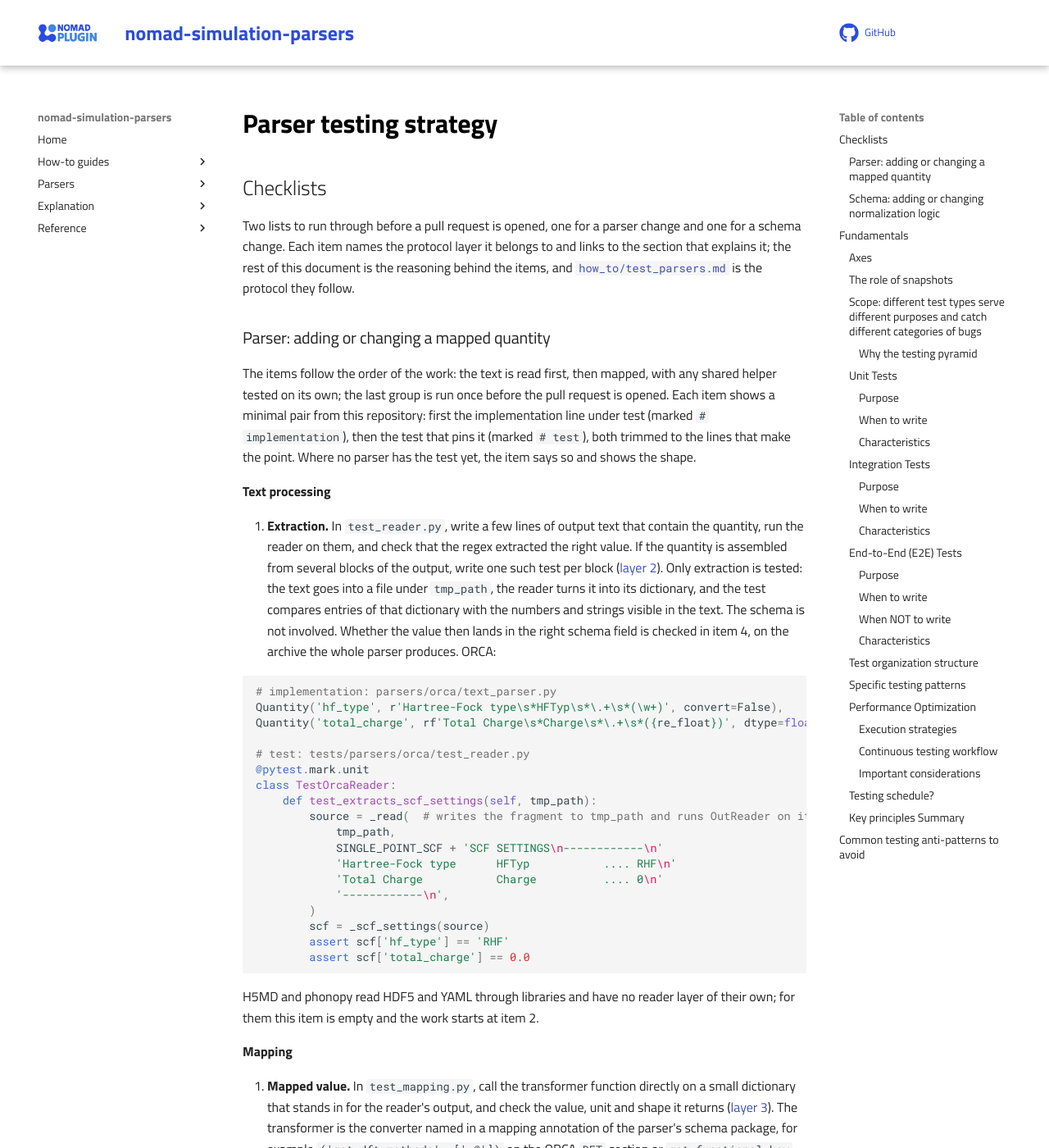
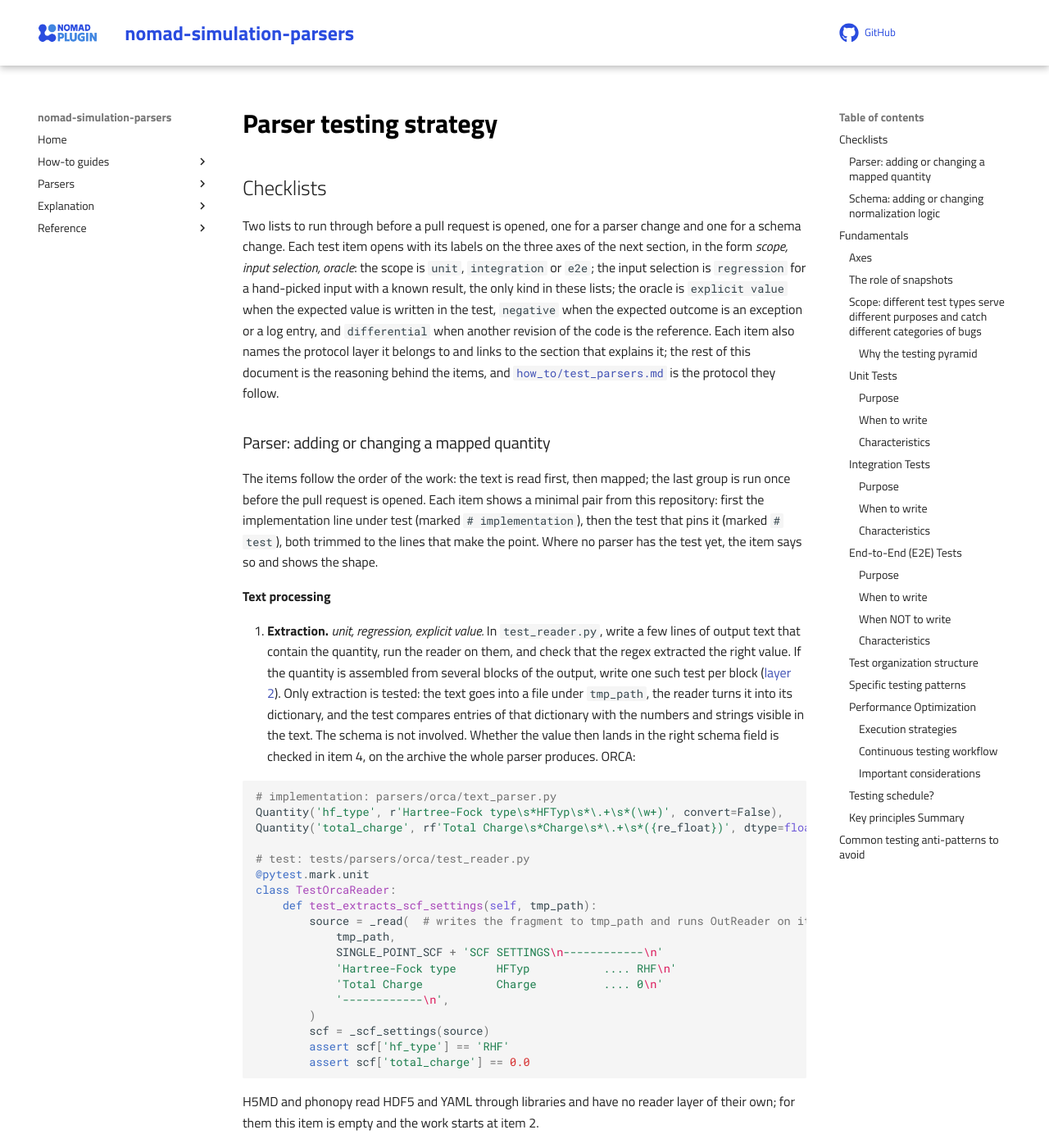
Before and after one commit to FAIRmat-NFDI/nomad-parser-plugins-simulation, an MkDocs documentation site: the page built from docs/parser_testing_strategy.md, in a window 1280 px wide and 1400 px high. Shown: the whole window at 82% size. Built offline with MkDocs 1.6.1 and Material for MkDocs 9.7.7, drawn with Linux system fonts in a browser that asks for light colours; comment, search, counter and statistics services are not loaded; some of the changed text lies outside the part shown.

Commit message:
docs: label each checklist item by scope, input selection and oracle; fold the helper item into mapping

`````diff
--- a/docs/parser_testing_strategy.md
+++ b/docs/parser_testing_strategy.md
@@ -1,14 +1,14 @@
 ## Checklists
 
-Two lists to run through before a pull request is opened, one for a parser change and one for a schema change. Each item names the protocol layer it belongs to and links to the section that explains it; the rest of this document is the reasoning behind the items, and [`how_to/test_parsers.md`](how_to/test_parsers.md) is the protocol they follow.
+Two lists to run through before a pull request is opened, one for a parser change and one for a schema change. Each test item opens with its labels on the three axes of the next section, in the form *scope, input selection, oracle*: the scope is `unit`, `integration` or `e2e`; the input selection is `regression` for a hand-picked input with a known result, the only kind in these lists; the oracle is `explicit value` when the expected value is written in the test, `negative` when the expected outcome is an exception or a log entry, and `differential` when another revision of the code is the reference. Each item also names the protocol layer it belongs to and links to the section that explains it; the rest of this document is the reasoning behind the items, and [`how_to/test_parsers.md`](how_to/test_parsers.md) is the protocol they follow.
 
 ### Parser: adding or changing a mapped quantity
 
-The items follow the order of the work: the text is read first, then mapped, with any shared helper tested on its own; the last group is run once before the pull request is opened. Each item shows a minimal pair from this repository: first the implementation line under test (marked `# implementation`), then the test that pins it (marked `# test`), both trimmed to the lines that make the point. Where no parser has the test yet, the item says so and shows the shape.
+The items follow the order of the work: the text is read first, then mapped; the last group is run once before the pull request is opened. Each item shows a minimal pair from this repository: first the implementation line under test (marked `# implementation`), then the test that pins it (marked `# test`), both trimmed to the lines that make the point. Where no parser has the test yet, the item says so and shows the shape.
 
 **Text processing**
 
-1. **Extraction.** In `test_reader.py`, write a few lines of output text that contain the quantity, run the reader on them, and check that the regex extracted the right value. If the quantity is assembled from several blocks of the output, write one such test per block ([layer 2](how_to/test_parsers.md#layer-2-source-extraction)). Only extraction is tested: the text goes into a file under `tmp_path`, the reader turns it into its dictionary, and the test compares entries of that dictionary with the numbers and strings visible in the text. The schema is not involved. Whether the value then lands in the right schema field is checked in item 4, on the archive the whole parser produces. ORCA:
+1. **Extraction.** *unit, regression, explicit value.* In `test_reader.py`, write a few lines of output text that contain the quantity, run the reader on them, and check that the regex extracted the right value. If the quantity is assembled from several blocks of the output, write one such test per block ([layer 2](how_to/test_parsers.md#layer-2-source-extraction)). Only extraction is tested: the text goes into a file under `tmp_path`, the reader turns it into its dictionary, and the test compares entries of that dictionary with the numbers and strings visible in the text. The schema is not involved. Whether the value then lands in the right schema field is checked in item 4, on the archive the whole parser produces. ORCA:
 
 ````python
 # implementation: parsers/orca/text_parser.py
@@ -35,7 +35,7 @@
 
 **Mapping**
 
-2. **Mapped value.** In `test_mapping.py`, call the transformer function directly on a small dictionary that stands in for the reader's output, and check the value, unit and shape it returns ([layer 3](how_to/test_parsers.md#layer-3-mapping-contract)). The transformer is the converter named in a mapping annotation of the parser's schema package, for example `('get_dft_methods', ['.@'])` on the ORCA `DFT` section or `get_functional_key` on the VASP `functional_key`: the mapping parser hands it the reader's dictionary for the annotated path and writes what it returns into the section. Calling it directly tests the conversion without the reader, the archive or the normalizer. Each input dictionary with its expected result is one row of a `pytest.mark.parametrize` table, with an `ids` entry naming the case ([parameterized tests](#specific-testing-patterns)). Add rows for the quantity being absent, empty, zero or `False` wherever the source can produce them, because these are the inputs that mapping code most often drops silently. VASP, a pure function with a table of cases:
+2. **Mapped value.** *unit, regression, explicit value.* In `test_mapping.py`, call the transformer function directly on a small dictionary that stands in for the reader's output, and check the value, unit and shape it returns ([layer 3](how_to/test_parsers.md#layer-3-mapping-contract)). The transformer is the converter named in a mapping annotation of the parser's schema package, for example `('get_dft_methods', ['.@'])` on the ORCA `DFT` section or `get_functional_key` on the VASP `functional_key`: the mapping parser hands it the reader's dictionary for the annotated path and writes what it returns into the section. Calling it directly tests the conversion without the reader, the archive or the normalizer. Each input dictionary with its expected result is one row of a `pytest.mark.parametrize` table, with an `ids` entry naming the case ([parameterized tests](#specific-testing-patterns)). Add rows for the quantity being absent, empty, zero or `False` wherever the source can produce them, because these are the inputs that mapping code most often drops silently. VASP, a pure function with a table of cases:
 
 ````python
 # implementation: parsers/vasp/common.py
@@ -68,9 +68,9 @@
         assert OutParser().get_dft({}) == {}
 ````
 
-   LAMMPS and phonopy have no `test_mapping.py` yet; a change to their mapping adds the file.
+   LAMMPS and phonopy have no `test_mapping.py` yet; a change to their mapping adds the file. A conversion shared by several parsers lives in `parsers/utils` and gets the same table in `tests/parsers/test_general_utils.py`; the test is the same, only its place differs.
 
-3. **Failure visibility.** Give the transformer a value it cannot map, for example a string where a number is expected, and check that something visible happens: an exception, or a log entry at error level ([assertion strength](#axes)). If the quantity just comes out empty, or the bad value is passed on unchanged, and nothing is reported, the failure is silent, and that is what this test exists to catch. No parser has such a test yet. The ORCA exact-exchange fraction shows why the item exists: the implementation passes whatever the reader captured straight through, so a non-numeric value surfaces only later, at schema assignment, if at all. The test states what should happen instead:
+3. **Failure visibility.** *unit, regression, negative.* Give the transformer a value it cannot map, for example a string where a number is expected, and check that something visible happens: an exception, or a log entry at error level ([assertion strength](#axes)). If the quantity just comes out empty, or the bad value is passed on unchanged, and nothing is reported, the failure is silent, and that is what this test exists to catch. No parser has such a test yet. The ORCA exact-exchange fraction shows why the item exists: the implementation passes whatever the reader captured straight through, so a non-numeric value surfaces only later, at schema assignment, if at all. The test states what should happen instead:
 
 ````python
 # implementation: parsers/orca/parser.py, _build_xc
@@ -87,7 +87,7 @@
 
    At the entry point the same idea uses `monkeypatch` to replace the reader's output with a malformed subtree and `caplog` to check that `parse` reports it at error level rather than producing a thinner archive silently.
 
-4. **Integration.** The integration test runs the whole parser on a real output file and checks a few values in the resulting archive. Add the new quantity there only if it identifies the calculation, meaning a wrong file, a wrong unit or a wrong ordering would change it; if it does not, the mapping test of item 2 is the right place ([layer 4](how_to/test_parsers.md#layer-4-parser-integration), [scope](#scope-different-test-types-serve-different-purposes-and-catch-different-categories-of-bugs)). Most integration classes check only lengths and shapes so far; where a class has no identifying values yet, this item adds the first ones. VASP, where the whole entry point runs on one fixture and the chemical symbols and the SCF step count identify it:
+4. **Integration.** *integration, regression, explicit value.* The integration test runs the whole parser on a real output file and checks a few values in the resulting archive. Add the new quantity there only if it identifies the calculation, meaning a wrong file, a wrong unit or a wrong ordering would change it; if it does not, the mapping test of item 2 is the right place ([layer 4](how_to/test_parsers.md#layer-4-parser-integration), [scope](#scope-different-test-types-serve-different-purposes-and-catch-different-categories-of-bugs)). Most integration classes check only lengths and shapes so far; where a class has no identifying values yet, this item adds the first ones. VASP, where the whole entry point runs on one fixture and the chemical symbols and the SCF step count identify it:
 
 ````python
 # implementation: parsers/vasp/parser.py
@@ -105,29 +105,9 @@
         assert len(archive.data.outputs[0].scf_steps.energies_total) == 11
 ````
 
-**Helper functions**
-
-5. **Shared helpers.** A function that is added to `parsers/utils`, or moved there because a second parser needs it, gets its own tests in `tests/parsers/test_general_utils.py` or a file next to it: a `parametrize` table of inputs and expected outputs, written out as literals, with the empty input as one row ([unit tests](#unit-tests)). A helper that only one parser uses stays in that parser and is covered by its mapping tests (item 2). The mapping-table helper, with the expected table written out rather than derived:
-
-````python
-# implementation: parsers/utils/general.py
-def create_mapping_table(file_parser: Any, archive_parser: Any, ...) -> list[dict[str, Any]]:
-
-# test: tests/parsers/test_general_utils.py
-def test_create_mapping_table_compares_file_quantities_with_mapper_paths():
-    file_parser = _FileParser([_Quantity('n_states'), _Quantity('unused')])
-    archive_parser = _FileParser([])
-    archive_parser.mapper = _Mapper(['n_states'])
-
-    assert create_mapping_table(file_parser, archive_parser) == [
-        {'quantity': 'n_states', 'mapped': True, 'mapping': ['n_states']},
-        {'quantity': 'unused', 'mapped': False, 'mapping': []},
-    ]
-````
-
 **Before the pull request**
 
-6. **Markers.** Mark reader, mapping and helper tests `unit`, the integration class `integration`, and only the shared normalization suite `pipeline`; add `large_fixture` to a class whose input file lives in the fixture bundle. The markers decide in which CI stage a test runs ([markers and CI](how_to/test_parsers.md#pytest-markers-and-ci), [selective execution](#performance-optimization)). The fast gate is `pytest -m 'unit and not large_fixture'`.
+5. **Markers.** Mark reader, mapping and helper tests `unit`, the integration class `integration`, and only the shared normalization suite `pipeline`; add `large_fixture` to a class whose input file lives in the fixture bundle. The markers decide in which CI stage a test runs ([markers and CI](how_to/test_parsers.md#pytest-markers-and-ci), [selective execution](#performance-optimization)). The fast gate is `pytest -m 'unit and not large_fixture'`.
 
 ````toml
 # definition: pyproject.toml
@@ -167,20 +147,20 @@
     return parse_large_orca('CoPc_CASSCF_SA.out')  # in the bundle
 ````
 
-8. **Output check.** Run the additive-output check against `develop`. It parses the fixtures with both revisions and compares the archives value by value: new values are expected, every changed or removed value has to be explained in the pull request ([additive-output check](how_to/test_parsers.md#additive-output-check), [the role of snapshots](#the-role-of-snapshots)).
+7. **Output check.** *e2e, regression, differential.* Run the additive-output check against `develop`. It parses the fixtures with both revisions and compares the archives value by value: new values are expected, every changed or removed value has to be explained in the pull request ([additive-output check](how_to/test_parsers.md#additive-output-check), [the role of snapshots](#the-role-of-snapshots)).
 
 ````bash
 tests/parsers/check_additivity.sh develop HEAD orca
 ````
 
-9. **Matrix.** Add the quantity to the parser's feature matrix, the table that lists per supported feature which reader, mapping and integration test covers it, in the parser's tests or documentation; no parser has started this table yet, so the first change creates it ([test ownership and minimum coverage](how_to/test_parsers.md#test-ownership-and-minimum-coverage)).
+8. **Matrix.** Add the quantity to the parser's feature matrix, the table that lists per supported feature which reader, mapping and integration test covers it, in the parser's tests or documentation; no parser has started this table yet, so the first change creates it ([test ownership and minimum coverage](how_to/test_parsers.md#test-ownership-and-minimum-coverage)).
 
 ### Schema: adding or changing normalization logic
 
 1. **Is a test due?** Yes unless the logic is trivial. The test is worth writing when it states the behaviour in terms simpler than the code: a table of input and expected output, a law the result obeys. A test that only re-reads a default, an IRI or a type (a guard) does not meet that bar and is not added ([assertion strength](#axes), [testing the framework instead of your code](#common-testing-anti-patterns-to-avoid)).
-2. **Cases.** Write the cases as rows of one `pytest.mark.parametrize` table with an `ids` entry per row, and write each expected value out as a literal, never as a formula that repeats the rule under test. Include rows for the empty input, the unset quantity and the undetermined result ([parameterized tests](#specific-testing-patterns), [oracle](#axes)).
-3. **Negative.** For every input that must produce a warning or an exception, one test that checks the captured log or uses `pytest.raises` ([unit tests, when to write](#unit-tests)).
-4. **Visibility.** Where the code catches exceptions, one test that forces a failure inside the protected block and checks that it is logged at error level or raised again ([assertion strength](#axes)).
+2. **Cases.** *unit, regression, explicit value.* Write the cases as rows of one `pytest.mark.parametrize` table with an `ids` entry per row, and write each expected value out as a literal, never as a formula that repeats the rule under test. Include rows for the empty input, the unset quantity and the undetermined result ([parameterized tests](#specific-testing-patterns), [oracle](#axes)).
+3. **Negative.** *unit, regression, negative.* For every input that must produce a warning or an exception, one test that checks the captured log or uses `pytest.raises` ([unit tests, when to write](#unit-tests)).
+4. **Visibility.** *unit, regression, negative.* Where the code catches exceptions, one test that forces a failure inside the protected block and checks that it is logged at error level or raised again ([assertion strength](#axes)).
 5. **Docs.** Regenerate the schema documentation and commit it with the change.
 6. **Recurring constraints.** When the same kind of constraint (a shape, a length, a bounded range) needs a test for the third time, do not write the third test; propose a mechanism that enforces it everywhere, in the metainfo definition, in the bounded types, or as a contract ([maintainability](#key-principles-summary)).
 
`````
Also changed, not shown: other parts of docs/parser_testing_strategy.md (+1 -1 lines).
